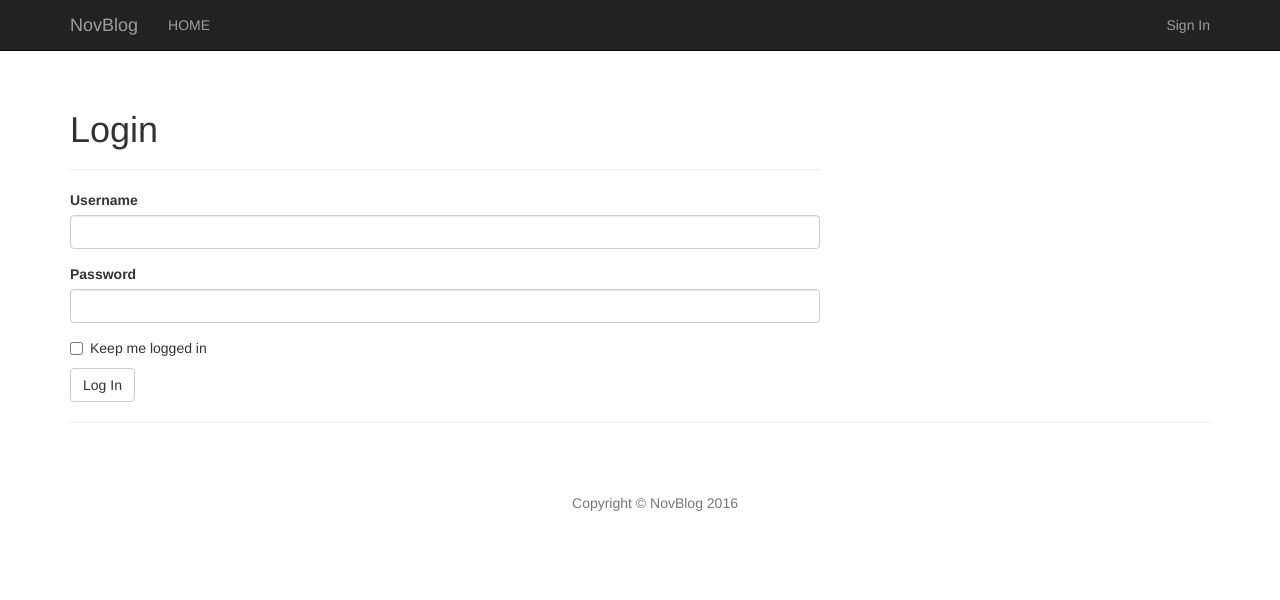
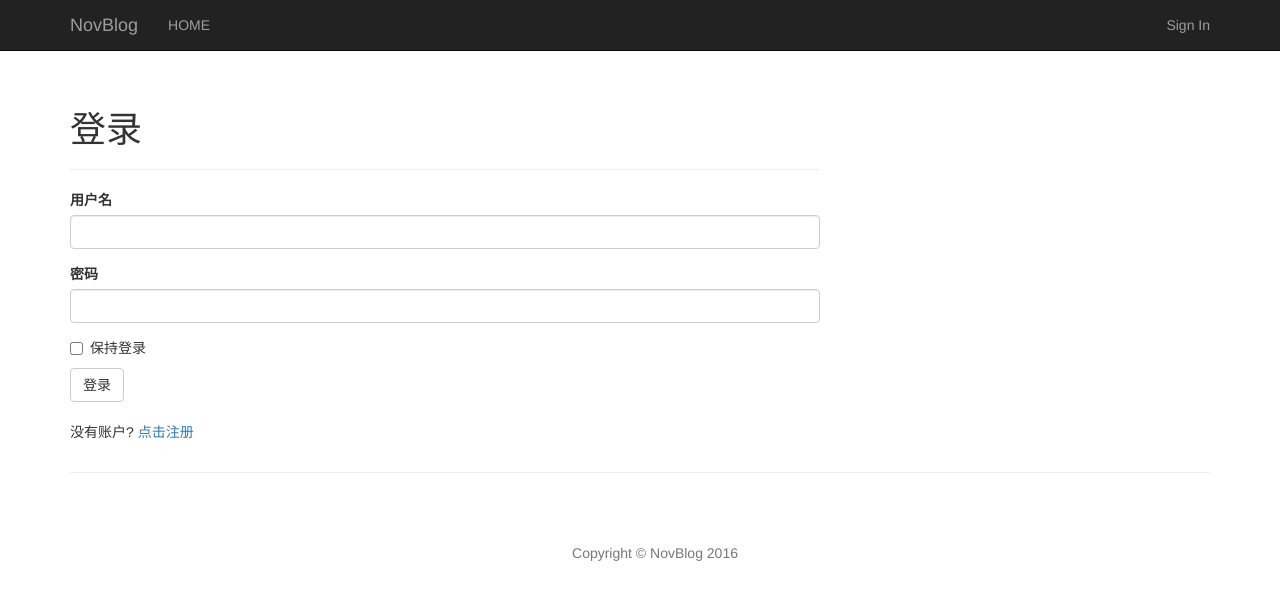
Before and after one commit to eliefly/NovBlog, a Flask app: page /auth/login in a window 1280 px wide. Shown: the top 600 px of the page. Run offline with Flask 2, Linux system fonts and the light colour scheme; some libraries are stand-ins or nearby versions.

Commit message:
新用户注册

```diff
--- a/app/auth/forms.py
+++ b/app/auth/forms.py
@@ -1,9 +1,27 @@
 from flask_wtf import FlaskForm
-from wtforms import StringField, PasswordField, BooleanField, SubmitField
-from wtforms.validators import Required, Length, Email
+from wtforms import StringField, PasswordField, BooleanField, SubmitField, ValidationError
+from wtforms.validators import Required, Length, Email, Regexp, EqualTo
+from ..models import User
 
 class LoginForm(FlaskForm):
-    username = StringField('Username', validators=[Required()])
-    password = PasswordField('Password', validators=[Required(), Length(1, 10)])
-    remember_me = BooleanField('Keep me logged in')
-    submit = SubmitField('Log In')
+    username = StringField('用户名', validators=[Required()])
+    password = PasswordField('密码', validators=[Required(), Length(1, 10)])
+    remember_me = BooleanField('保持登录')
+    submit = SubmitField('登录')
+
+
+class RegistrationForm(FlaskForm):
+    email = StringField('邮箱', validators=[Required(), Length(1, 64), Email()])
+    username = StringField('用户名', validators=[Required(), Length(1, 64),
+                            Regexp('^[A-Za-z_][A-Za-z0-9_.]*$', 0, '用户名必须是字母数字和下划线组成')])
+    password = PasswordField('密码', validators=[Required(), EqualTo('password2', message='两次密码必须一致')])
+    password2 = PasswordField('确认密码', validators=[Required()])
+    submit = SubmitField('注册')
+
+    def validate_email(self, field):
+        if User.objects.filter(email=field.data).count() > 0:
+            raise ValidationError('邮箱已被注册')
+
+    def validate_username(self, field):
+        if User.objects.filter(username=field.data).count() > 0:
+            raise ValidationError('用户名已被使用')
--- a/app/auth/views.py
+++ b/app/auth/views.py
@@ -1,6 +1,6 @@
 from flask import render_template, redirect, url_for, flash, request
 from . import auth
-from .forms import LoginForm
+from .forms import LoginForm, RegistrationForm
 from ..models import User
 from flask_login import login_user, logout_user, login_required, current_user
 
@@ -31,3 +31,15 @@ def logout():
     logout_user()
     flash('You have been logged out.')
     return redirect(url_for('auth.index'))
+
+
+@auth.route('/register', methods=['GET', 'POST'])
+def register():
+    form = RegistrationForm()
+    if form.validate_on_submit():
+        user = User(email=form.email.data,
+                    username=form.username.data)
+        user.password = form.password.data
+        user.save()
+        flash('注册成功，现在可以登录了!')
+    return render_template('auth/register.html', form=form)
--- a/app/templates/auth/login.html
+++ b/app/templates/auth/login.html
@@ -6,9 +6,11 @@
 
 {% block content %}
 <div class="page-header">
-	<h1>Login</h1>
+	<h1>登录</h1>
 </div>
 <div class="text-left">
 	{{ wtf.quick_form(form) }}
+	<br>
+	<p>没有账户?<a href="{{ url_for('auth.register') }}">  点击注册</a></p>
 </div>
 {% endblock %}
```
Also changed, not shown: app/templates/auth/register.html (added, +14 -0 lines).
